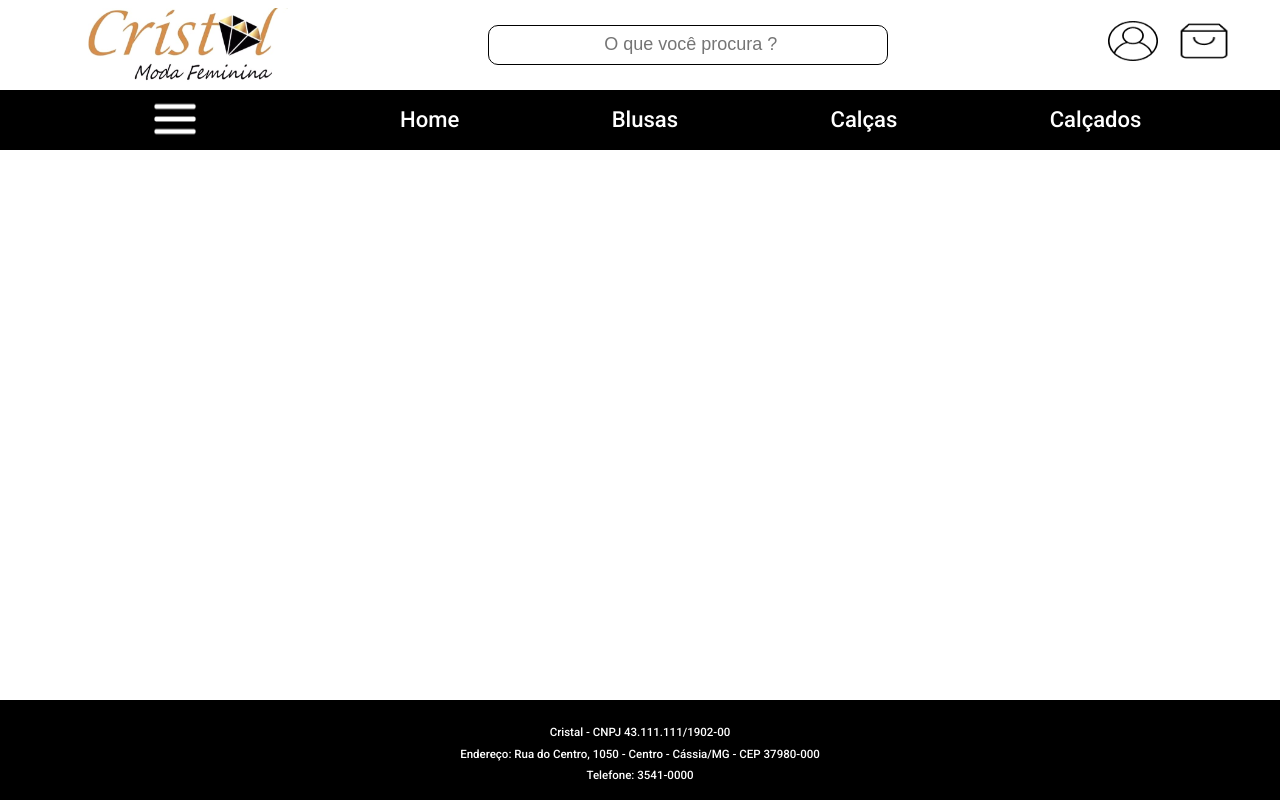
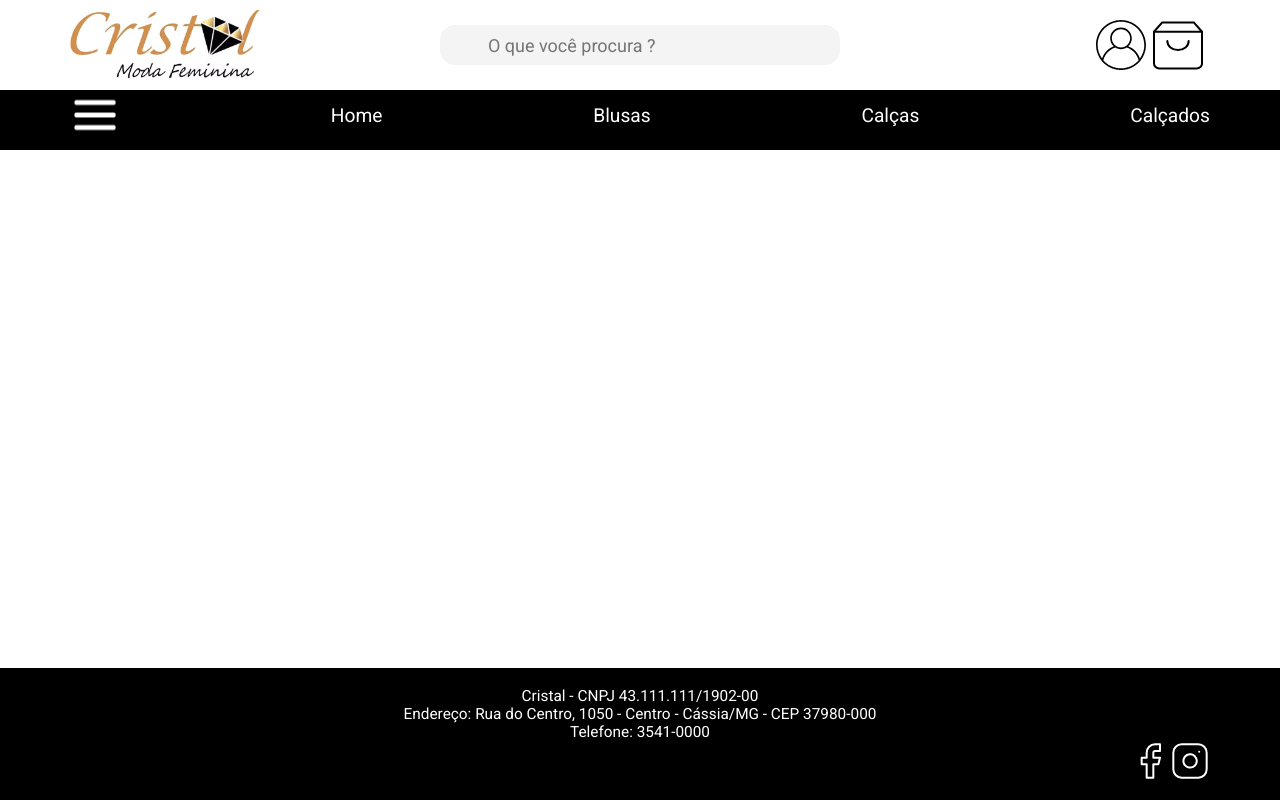
Before and after one commit to FabianoRF/prototipo-cristal, a plain HTML site: page index.html in a window 1280 px wide. Drawn offline with Linux system fonts and the light colour scheme.

Commit message:
pequenas conrrecoes de alinhamento no header e footer

```diff
--- a/css/main.css
+++ b/css/main.css
@@ -1,7 +1,8 @@
 :root{
 
-    --color-orage-buttons: #FC9B29;
+    --color-orange-buttons: #FC9B29;
     --color-background-in-white: #FFFFFF;
+    --color-background-in-white-focus: #F4F4F4;
     --color-background-in-black: #000000;
     --color-shadows-pictures-box:  #666666;
     --color-text-price-primary: #FFBC11;
@@ -16,4 +17,5 @@
     margin: 0;
     padding: 0;
     box-sizing: border-box;
+    font-family: 'Roboto', sans-serif;
 }
--- a/css/partials/style_index.css
+++ b/css/partials/style_index.css
@@ -1,112 +1,98 @@
-@import url("https://fonts.googleapis.com/css2?family=Roboto:ital,wght@0,500;1,400&display=swap");
 
-header div#half_up{
+header div#half-up{
     height: 90px;
     background-color: var( --color-backgroud-in-white);
     display: flex;
-
+    align-items: center;
+    justify-content: space-between;
+    margin: 0px 70px;
 }
 
-header div#half_up img#logo{
+header div#half-up img#logo{
     width: 200px;
-    margin-top: 0.8rem;
-    margin-left: 9.2rem;
-    margin-bottom: 0.8rem;
 }
 
+header div#half-up div.search-space input#textSearch{
 
-header div#half_up div.search_space #textSearch{
-
-    margin-top: 2.6rem;
-    margin-left: 200px;
-
-    background-color: var(--color-background-in-white);
-    padding-left:5px;
+    background-color: var(--color-background-in-white-focus);
     font-size:18px;
-    border:1px solid black;
-    border-radius: 10px;
+    border: 0;
+    border-radius: 1.6rem;
     height:40px;
     width:400px;
 
-    text-align: center;
+    padding-left: 5rem;
 
     cursor: pointer;
 }
 
-header div#half_up img#login{
-    margin-top: 2.2rem;
-    margin-left: 220px;
-    width: 50px;
-    height: 40px;
+header div#half-up div.search-space input#textSearch:focus{
+    background-color: var(--color-background-in-white-focus);
+    border:1px solid black;
+    outline: 0;
 }
 
-header div#half_up img#bag{
-    margin-top: 2.2rem;
-    margin-left: 1.6rem;
-    width: 60px;
-    height: 40px;
+header div.links-user-container{
+    display: flex;
+    align-items: center;
+    justify-content: flex-end;
+    width: 200px;
 }
 
-header div#half_low{
+
+header div#half-low{
     width: 100vw;
     height: 60px;
     background-color: var( --color-background-in-black);
 }
 
-header div#half_low {
+header div#half-low ol{
     display: flex;
+    align-items: center;
+    justify-content: space-between;
+    margin: 0px 70px;
 }
 
-header div#half_low img#menu{
+header div#half-low img#menu{
     width: 50px;
     height: 50px;
-    margin-top: 0.4rem;
-    margin-left: 150px;
 }
 
-header div#half_low ol{
-    margin-top: 1.8rem;
-    margin-left: 50px;
+header div#half-low ol li {
+    list-style: none;
 }
 
-header div#half_low ol li {
-    display: inline-block;
-    text-decoration: none;
-    list-style: none;
-    padding-left: 150px;
-}
-
-header div#half_low ol li p{
+header div#half-low ol li p{
     font-family: 'Roboto', sans-serif;
     color: var(--color-background-in-white);
-    font-size: 2.3rem;
+    font-size: 2.0rem;
 }
 
 footer {
     position: absolute;
     bottom: 0;
     width: 100vw;
-}
-
-footer div.fote{
-    margin-bottom:;
-    width: 100vw;
-    height: 100px;
     background-color: var(--color-background-in-black);
 }
 
-footer div.fote div.texting{
-    padding-top: 1.8rem;
+footer div.text-container {
+    display: flex;
+    align-items: center;
+    justify-content: center;
+    padding-top: 2rem;
 }
 
-footer div.fote div.texting p{
+footer div.text-container div.texting p{
     color: var(--color-background-in-white);
+    font-size: 1.6rem;
+    text-align: center;
+    font-weight: 400;
+}
 
-    text-align: center;
-
-    padding-top: 0.8rem;
-
-    font-family: 'Roboto', sans-serif;
-    font-size: 1.2rem;
-
+footer div.socials-container{
+    display: flex;
+    align-items: center;
+    justify-content: flex-end;
+    margin: 0 70px;
+    padding-bottom: 2rem;
 }
--- a/index.html
+++ b/index.html
@@ -4,6 +4,7 @@
     <meta charset="UTF-8">
     <meta name="viewport" content="width=device-width, initial-scale=1.0">
     <title> Cristal Modas</title>
+    <link href="https://fonts.googleapis.com/css2?family=Roboto:ital,wght@0,300;0,400;0,500;0,700;1,400&display=swap" rel="stylesheet">
 
     <link rel="short icon" href="/images/diamonds.webp">
     <link rel="stylesheet" href="/css/main.css">
@@ -13,27 +14,28 @@
 </head>
 <body>
     <header>
-        <div id="half_up">
+        <div id="half-up">
             <img id="logo" src="/images/logocristal.png" alt="Cristal Moda Feminina">
 
             <form action="" id="search">
-                <div class="search_space">
+                <div class="search-space">
 
-                    <input type="text" id="textSearch" placeholder="O que você procura ?"></input>
+                    <input type="text" id="textSearch" placeholder="O que você procura ?"/>
                 </div>
             </form>
 
             <!-- Verificar seção de links -->
-            <img id="login" src="/images/login-icon.png" alt="Login">
-            <img  id="bag" src="/images/shopping-bag.png" alt="Sacola">
+            <div class="links-user-container">
+                <img id="login" src="/images/login-icon.svg" alt="Login">
+                <img  id="bag" src="/images/bag-icon.svg" alt="Sacola">
+            </div>
 
         </div>
 
-        <div id="half_low">
+        <div id="half-low">
             <!-- Verificar seção de links -->
-
-            <img id="menu" src="/images/menu-trace.png" alt="Menu">
             <ol>
+                <img id="menu" src="/images/menu-trace.png" alt="Menu">
                 <li><p>Home</p></li>
                 <li><p>Blusas</p></li>
                 <li><p>Calças</p></li>
@@ -47,15 +49,17 @@
     </main>
 
     <footer>
-        <div class="fote">
+        <div class="text-container">
             <div class="texting">
                 <p>Cristal - CNPJ 43.111.111/1902-00</p>
                 <p>Endereço: Rua do Centro, 1050 - Centro - Cássia/MG - CEP 37980-000</p>
                 <p>Telefone: 3541-0000</p>
             </div>
-
         </div>
-
+        <div class="socials-container">
+            <img src="images/fb-icon.svg" alt="Facebook">
+            <img src="images/insta-icon.svg" alt="Instagram">
+        </div>
     </footer>
 </body>
 </html>
```
Also changed, not shown: images/bag-icon.svg (added), images/fb-icon.svg (added), images/insta-icon.svg (added), images/login-icon.png (deleted), images/login-icon.svg (added), images/shopping-bag.png (deleted).
